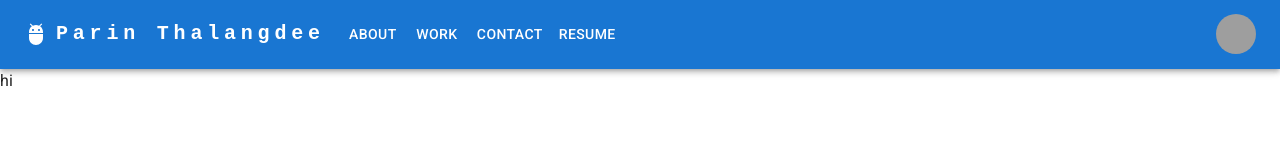
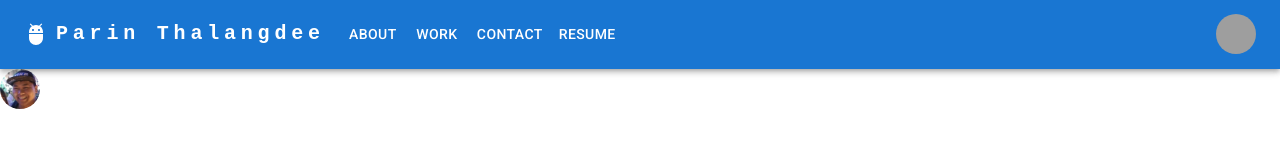
Before and after one commit to ParinThalangdee/20-ReactPortfolio, a React (Create React App) app: page / in a window 1280 px wide. Shown: the top 160 px of the page. Built offline with nearby package versions, Linux system fonts and the light colour scheme; grey boxes are pictures that could not be loaded.

Commit message:
Revision to About.js

```diff
--- a/src/components/About/About.js
+++ b/src/components/About/About.js
@@ -1,9 +1,19 @@
 import React from 'react'
+import Box from '@mui/material/Box';
+import Paper from '@mui/material/Paper';
+import Grid from '@mui/material/Grid';
+import photo from '../../Assets/photos/Parin1.jpeg'
+import Avatar from '@mui/material/Avatar';
+
 
 const About = () => {
   return (
     <>
-      hi
+      <Grid container>
+        <Grid item xs={12}>
+          <Avatar alt="Portrait" src={photo}></Avatar>
+        </Grid>
+      </Grid>
     </>
   )
 }
```
